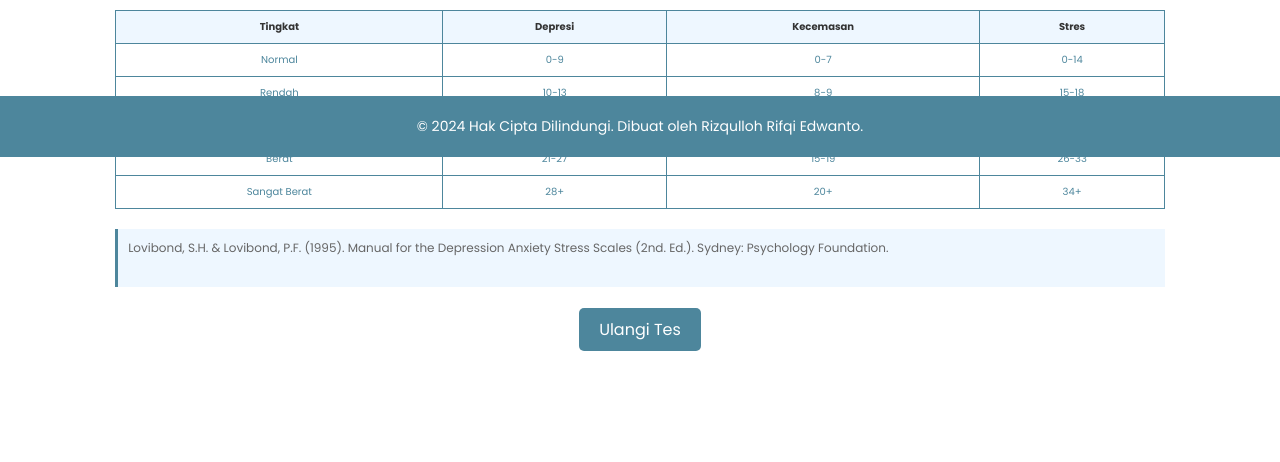
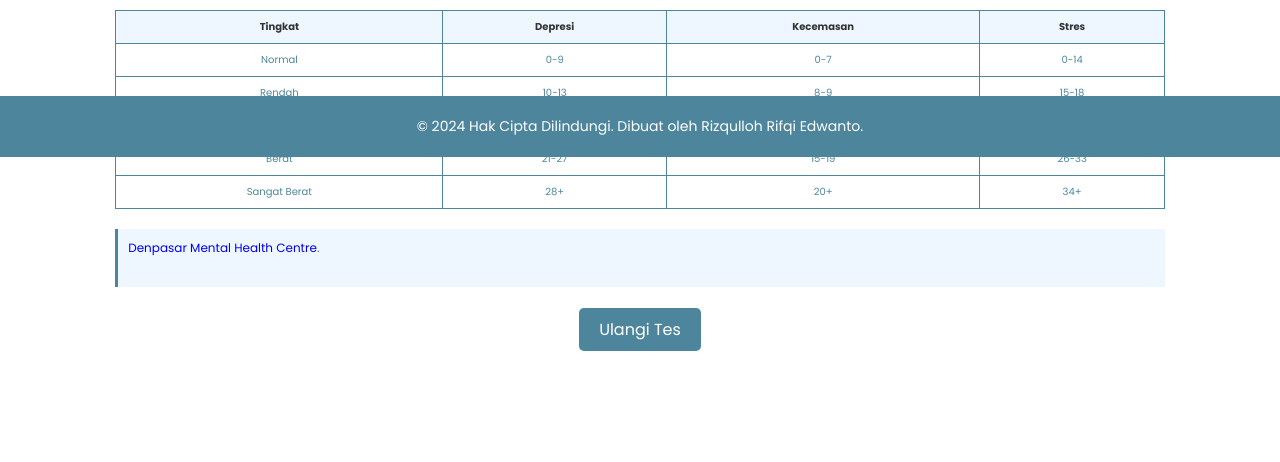
Before and after one commit to TruflleBlack/jimbara, a Flask app: template templates/hasil.html in a window 1280 px wide. Shown: the part 643-1105 px from the top of the page. Run offline with Flask 3, Linux system fonts and the light colour scheme; the template is opened without the code that fills it, so the values that code supplies are empty; parts of the project's set-up code (start-up, migrations or seed data) failed here and were passed over.

Commit message:
Update hasil.html

```diff
--- a/templates/hasil.html
+++ b/templates/hasil.html
@@ -106,7 +106,7 @@
                     </tbody>
                 </table>
                 <div class="referensi">
-                    <p>Lovibond, S.H. & Lovibond, P.F. (1995). Manual for the Depression Anxiety Stress Scales (2nd. Ed.). Sydney: Psychology Foundation.</p>
+                    <p><a href="https://www.denpasarmentalhealthcentre.my.id/psikotes-dass">Denpasar Mental Health Centre</a>.</p>
                 </div>
             </div>
 
```
